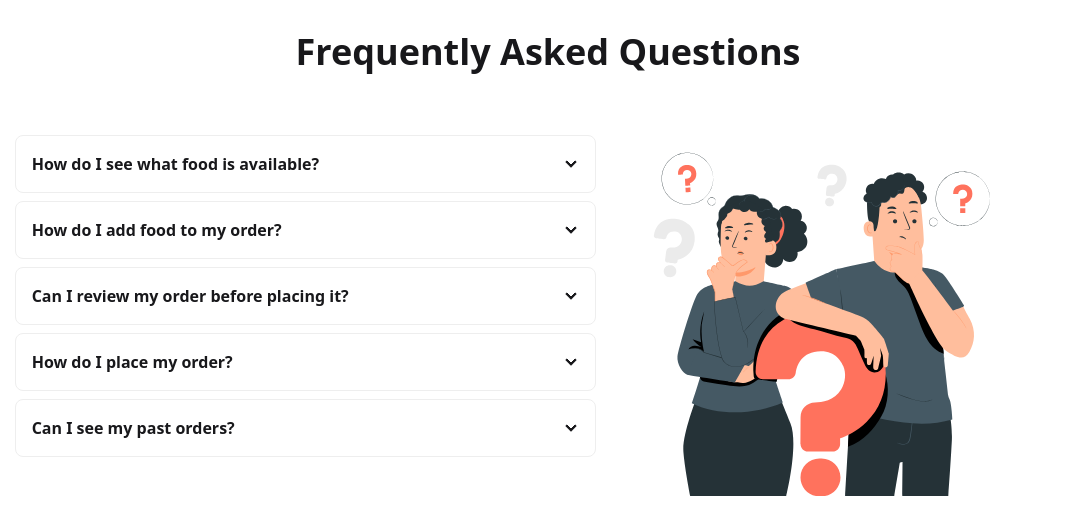
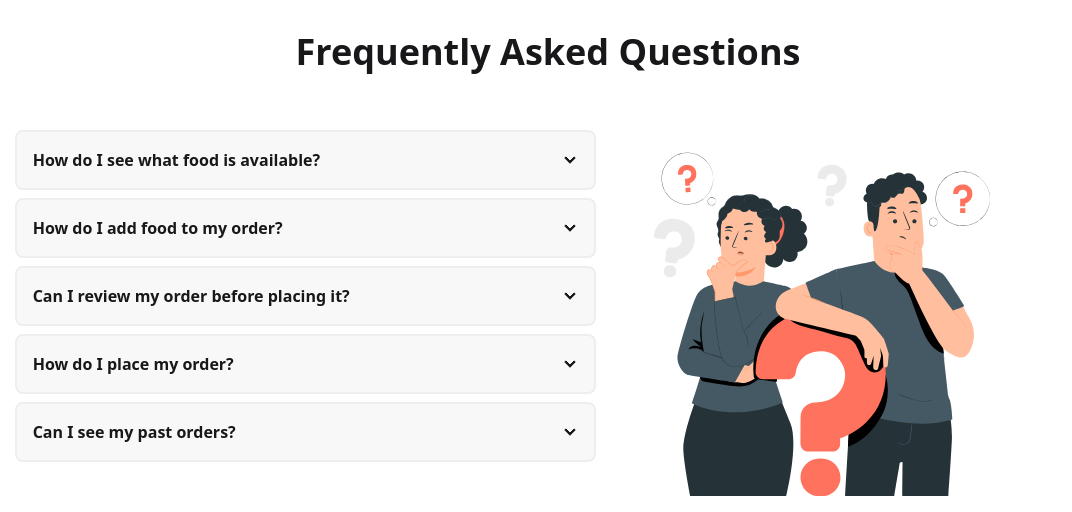
Before and after one commit to AbuSufianMahin/Dine-manager-client, a React (Vite) app: page / in a window 1280 px wide. Shown: the part 2320-2832 px from the top of the page, without its empty margins (92-1164 px from the left). Built offline with nearby package versions, Linux system fonts and the light colour scheme; no server answers.

Commit message:
fixed styles

```diff
--- a/src/Components/HomePageLayout/CustomerReviews.jsx
+++ b/src/Components/HomePageLayout/CustomerReviews.jsx
@@ -28,7 +28,7 @@ const CustomerReviews = () => {
         <section className="pt-5 md:pt-10 lg:pt-20">
             <div className='w-11/12 md:w-10/12 max-w-7xl mx-auto'>
                 <h1 className="text-3xl md:text-4xl font-bold mb-6 text-center">Customer Reviews</h1>
-                <div className='p-8 lg:p-10 rounded-xl bg-base-200 mt-6 lg:mt-10'>
+                <div className='p-4 lg:p-10 rounded-xl bg-base-200 mt-6 lg:mt-10'>
                     <Swiper
                         pagination={{
                             clickable: true,
@@ -42,7 +42,7 @@ const CustomerReviews = () => {
                         {
                             groupedReviews.map((group, index) =>
                                 <SwiperSlide key={index}>
-                                    <div className="w-full mx-2 md:mx-3 lg:mx-4 grid gap-4 md:gap-6 lg:gap-8 grid-cols-1 md:grid-cols-3">
+                                    <div className="w-full mx-2 md:mx-3 lg:mx-4 grid gap-4 lg:gap-8 grid-cols-1 md:grid-cols-3">
                                         {
                                             group.map((review, i) =>
                                                 <div key={i} className="border-2 border-base-100 bg-base-300 rounded-xl p-5 lg:p-10 flex flex-col items-center">
@@ -54,7 +54,7 @@ const CustomerReviews = () => {
                                                             <h1 className="font-bold text-center">{review.username}</h1>
                                                         </div>
                                                     </div>
-                                                    <div className="text-center space-y-3 p-2 md:p-5 lg:text-justify">
+                                                    <div className="text-center space-y-3 p-2 lg:p-5 lg:text-justify">
                                                         <div className="flex gap-2 items-center justify-center">
                                                             <img src="https://i.ibb.co/LzTkRQny/star.png" alt="star rating" />
                                                             <p className="text-lg">{review.rating}</p>
--- a/src/Components/HomePageLayout/FAQSection.jsx
+++ b/src/Components/HomePageLayout/FAQSection.jsx
@@ -36,7 +36,7 @@ const FAQSection = () => {
                             <div
                                 key={index}
                                 tabIndex={0}
-                                className="collapse collapse-arrow bg-base-100 border border-base-300"
+                                className="collapse collapse-arrow border-2 border-base-300 bg-base-200"
                             >
                                 <div className="collapse-title font-semibold">
                                     {faq.question}
```
